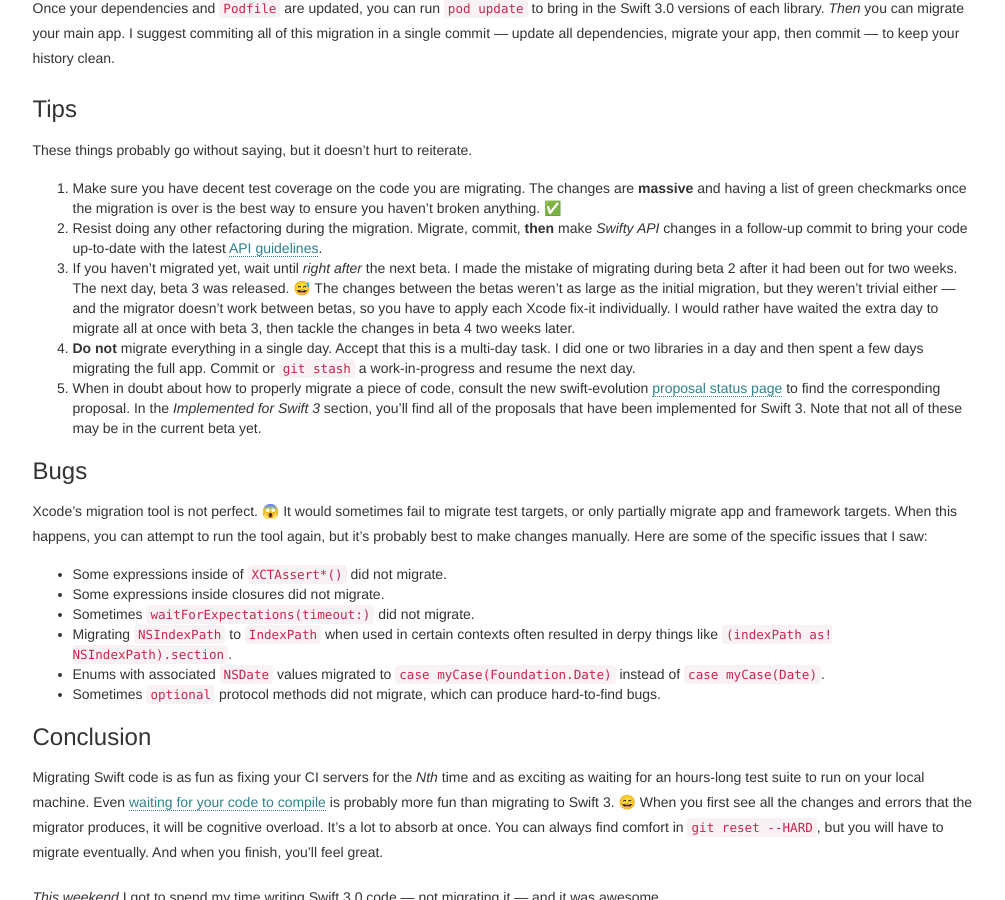
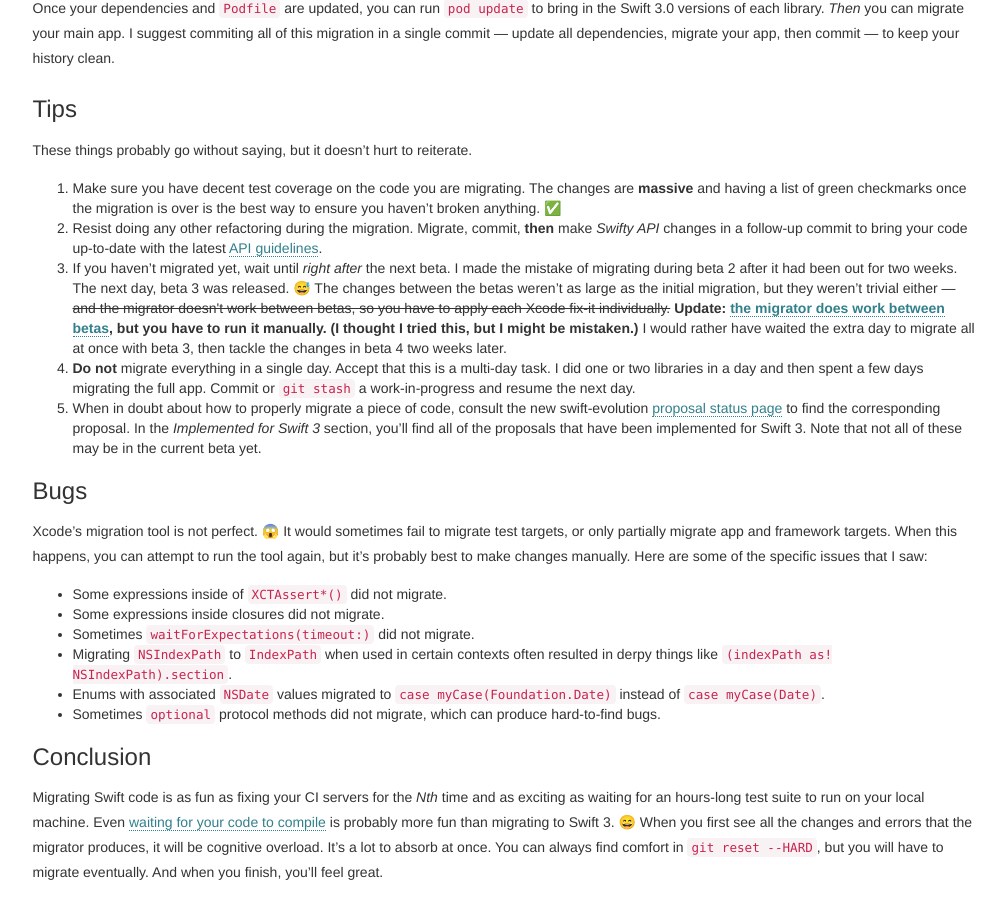
Before and after one commit to jessesquires/jessesquires.com, a Jekyll site: the page built from _posts/2016-07-25-migrating-to-swift-3.md, in a window 1280 px wide and 900 px high, scrolled down 2030 px. Shown: the whole window, without its empty margins (135-1140 px from the left). Built offline with Jekyll 4.4.1, drawn with Linux system fonts in a browser that asks for light colours.

Commit message:
correction: migrating to swift 3

```diff
--- a/_posts/2016-07-25-migrating-to-swift-3.md
+++ b/_posts/2016-07-25-migrating-to-swift-3.md
@@ -64,7 +64,7 @@ These things probably go without saying, but it doesn't hurt to reiterate.
 
 1. Make sure you have decent test coverage on the code you are migrating. The changes are **massive** and having a list of green checkmarks once the migration is over is the best way to ensure you haven't broken anything. ✅
 2. Resist doing any other refactoring during the migration. Migrate, commit, **then** make *Swifty API* changes in a follow-up commit to bring your code up-to-date with the latest [API guidelines](https://swift.org/documentation/api-design-guidelines/).
-3. If you haven't migrated yet, wait until *right after* the next beta. I made the mistake of migrating during beta 2 after it had been out for two weeks. The next day, beta 3 was released. 😅 The changes between the betas weren't as large as the initial migration, but they weren't trivial either &mdash; and the migrator doesn't work between betas, so you have to apply each Xcode fix-it individually. I would rather have waited the extra day to migrate all at once with beta 3, then tackle the changes in beta 4 two weeks later.
+3. If you haven't migrated yet, wait until *right after* the next beta. I made the mistake of migrating during beta 2 after it had been out for two weeks. The next day, beta 3 was released. 😅 The changes between the betas weren't as large as the initial migration, but they weren't trivial either &mdash; <strike>and the migrator doesn't work between betas, so you have to apply each Xcode fix-it individually.</strike> **Update: [the migrator does work between betas](https://twitter.com/clattner_llvm/status/757626936810057728), but you have to run it manually. (I thought I tried this, but I might be mistaken.)** I would rather have waited the extra day to migrate all at once with beta 3, then tackle the changes in beta 4 two weeks later.
 4. **Do not** migrate everything in a single day. Accept that this is a multi-day task. I did one or two libraries in a day and then spent a few days migrating the full app. Commit or `git stash` a work-in-progress and resume the next day.
 5. When in doubt about how to properly migrate a piece of code, consult the new swift-evolution [proposal status page](http://apple.github.io/swift-evolution/) to find the corresponding proposal. In the *Implemented for Swift 3* section, you'll find all of the proposals that have been implemented for Swift 3. Note that not all of these may be in the current beta yet.
 
```
